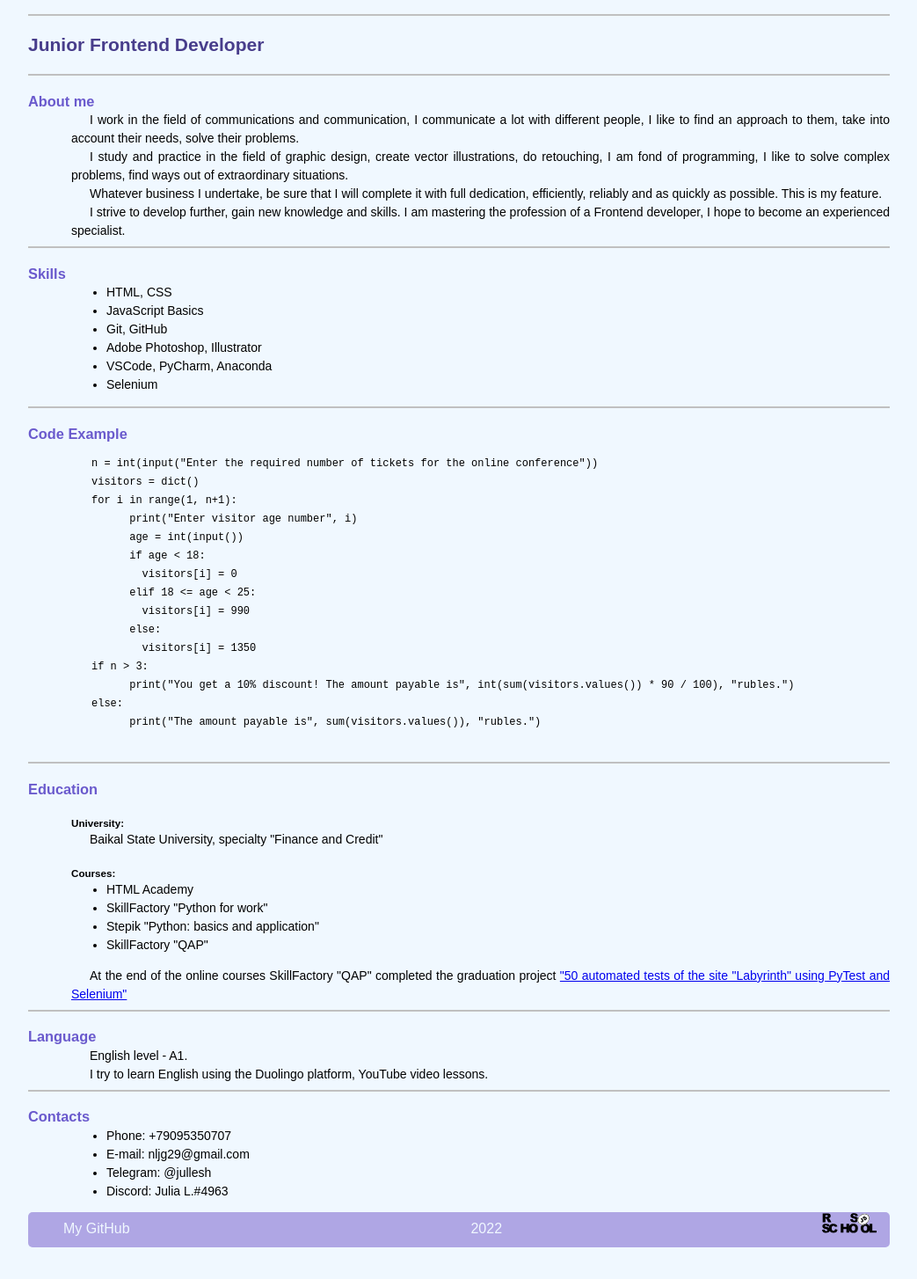
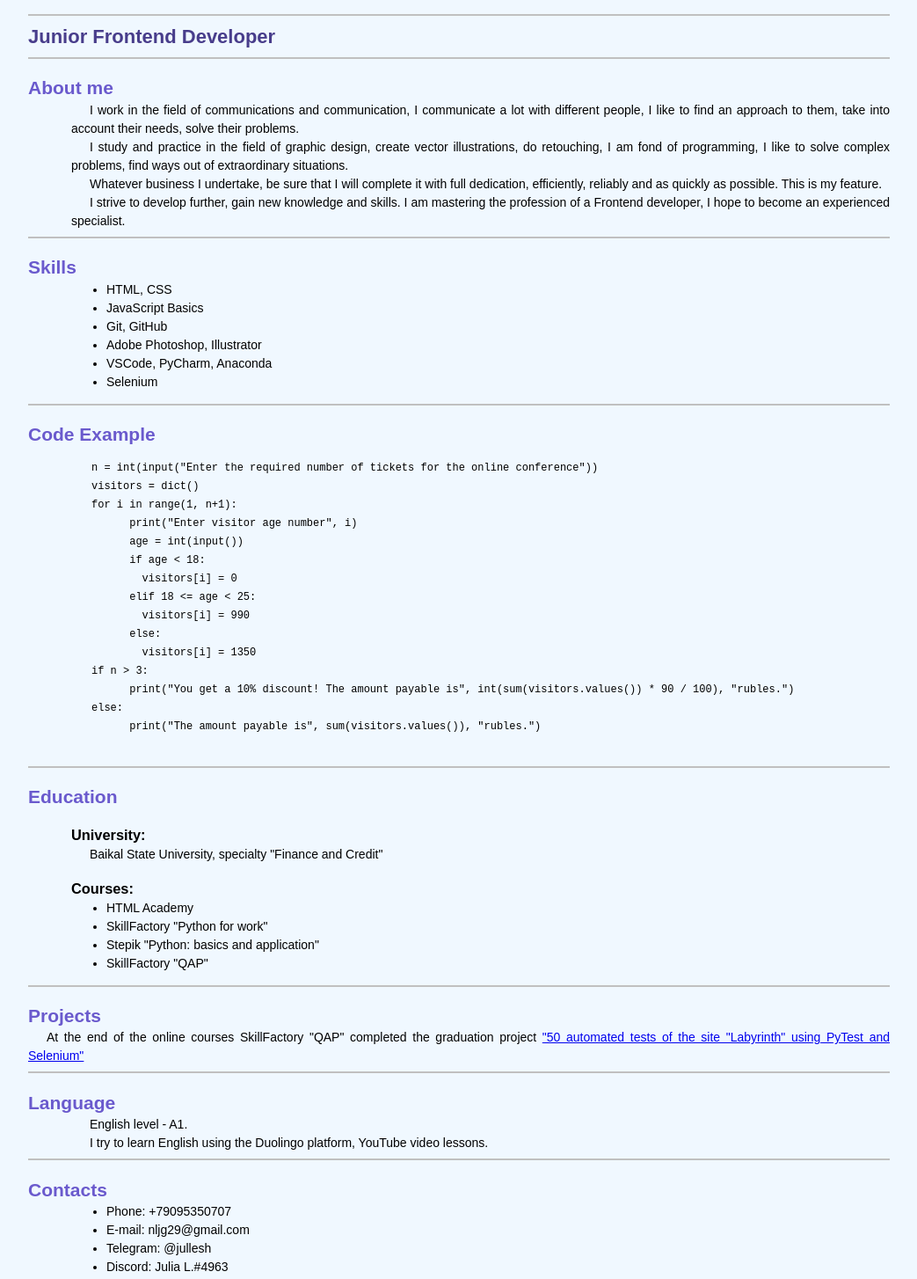
Before and after one commit to Julia-Leshkova/rsschool-cv, a plain HTML site: page index.html in a window 1280 px wide. Shown: the part 344-1798 px from the top of the page at 88% size, without its empty margins (118-1161 px from the left). Drawn offline with Linux system fonts and the light colour scheme.

Commit message:
fix: changes index.html and style.css

```diff
--- a/index.html
+++ b/index.html
@@ -15,6 +15,7 @@
       <li><a href="#skills">Skills</a></li>
       <li><a href="#code">Code Example</a></li>
       <li><a href="#education">Education</a></li>
+	  <li><a href="#projects">Projects</a></li>
       <li><a href="#language">Language</a></li>
       <li><a href="#contacts">Contacts</a></li>
     </ul>
@@ -22,11 +23,11 @@
 <img src="img/photo.JPG" alt="My Photo" title="my photo" width="130" height="180" />
 <h1>Julia Leshkova</h1>
 <hr>
-<h2>Junior Frontend Developer</h2>
+	<div class="subtitle">Junior Frontend Developer</div>
 <hr>
 </header>
 <main>
-<h3 id="about">About me</h3>
+<h2 id="about">About me</h2>
 <div class="block2">
 <p>I work in the field of communications and communication, I communicate a lot with different people, I like to find an approach to them, take into account their needs, solve their problems.</p>
 <p>I study and practice in the field of graphic design, create vector illustrations, do retouching, I am fond of programming, I like to solve complex problems, find ways out of extraordinary situations.</p>
@@ -34,7 +35,7 @@
 <p>I strive to develop further, gain new knowledge and skills. I am mastering the profession of a Frontend developer, I hope to become an experienced specialist.</p>
 </div>
 <hr>
-<h3 id="skills">Skills</h3>
+<h2 id="skills">Skills</h2>
 <div class="block2">
 	<ul>
 		<li>HTML, CSS</li>
@@ -46,7 +47,7 @@
   </ul>
   </div>
 <hr>
-<h3 id="code">Code Example</h3>
+<h2 id="code">Code Example</h2>
 <pre>
 <code>
 	  n = int(input("Enter the required number of tickets for the online conference"))
@@ -67,27 +68,29 @@
 </code>
 </pre>
 <hr>
-<h3 id="education">Education</h3>
+<h2 id="education">Education</h2>
 <div class="block2">
-<h5>University:</h5>
+<h3>University:</h3>
 <p>Baikal State University, specialty "Finance and Credit"</p>
-<h5>Courses:</h5>
+<h3>Courses:</h3>
 	<ul>
 		<li>HTML Academy</li>
 		<li>SkillFactory "Python for work"</li>
 		<li>Stepik "Python: basics and application"</li>
 		<li>SkillFactory "QAP"</li>
 	</ul>
-  <p>At the end of the online courses SkillFactory "QAP" completed the graduation project <a href="https://github.com/Julia-Leshkova/Tests_Labirint">"50 automated tests of the site "Labyrinth" using PyTest and Selenium"</a></p>
 </div>
 <hr>
-<h3 id="language">Language</h3>
+<h2 id="projects">Projects</h2>
+<p>At the end of the online courses SkillFactory "QAP" completed the graduation project <a href="https://github.com/Julia-Leshkova/Tests_Labirint">"50 automated tests of the site "Labyrinth" using PyTest and Selenium"</a></p>
+<hr>
+<h2 id="language">Language</h2>
 <div class="block2">
 <p>English level - A1.</p>
 <p>I try to learn English using the Duolingo platform, YouTube video lessons.</p>
 </div>
 <hr>
-<h3 id="contacts">Contacts</h3>
+<h2 id="contacts">Contacts</h2>
 <div class="block2">
 	<ul>
 		<li>Phone: +79095350707</li>
--- a/style.css
+++ b/style.css
@@ -21,24 +21,26 @@ nav li {
 }
 nav a {
   display: block;
-  padding-left: 74px;
+  padding-left: 58px;
   line-height: normal;
   letter-spacing: normal;
   font-size: 14px;
   color: #f0f8ff;
   text-decoration: none;
 }
+.subtitle {
+  font-size: 22px;
+  color: #483d8b;
+  font-weight: 900;
+}
 h1 {
   color: #7b68ee;
 }
 h2 {
-  color: #483d8b;
-}
-h3 {
   color: #6a5acd;
   margin-bottom: -1px;
  }
-h5 {
+h3 {
   margin-bottom: -1px;
  }
 p  {
```
